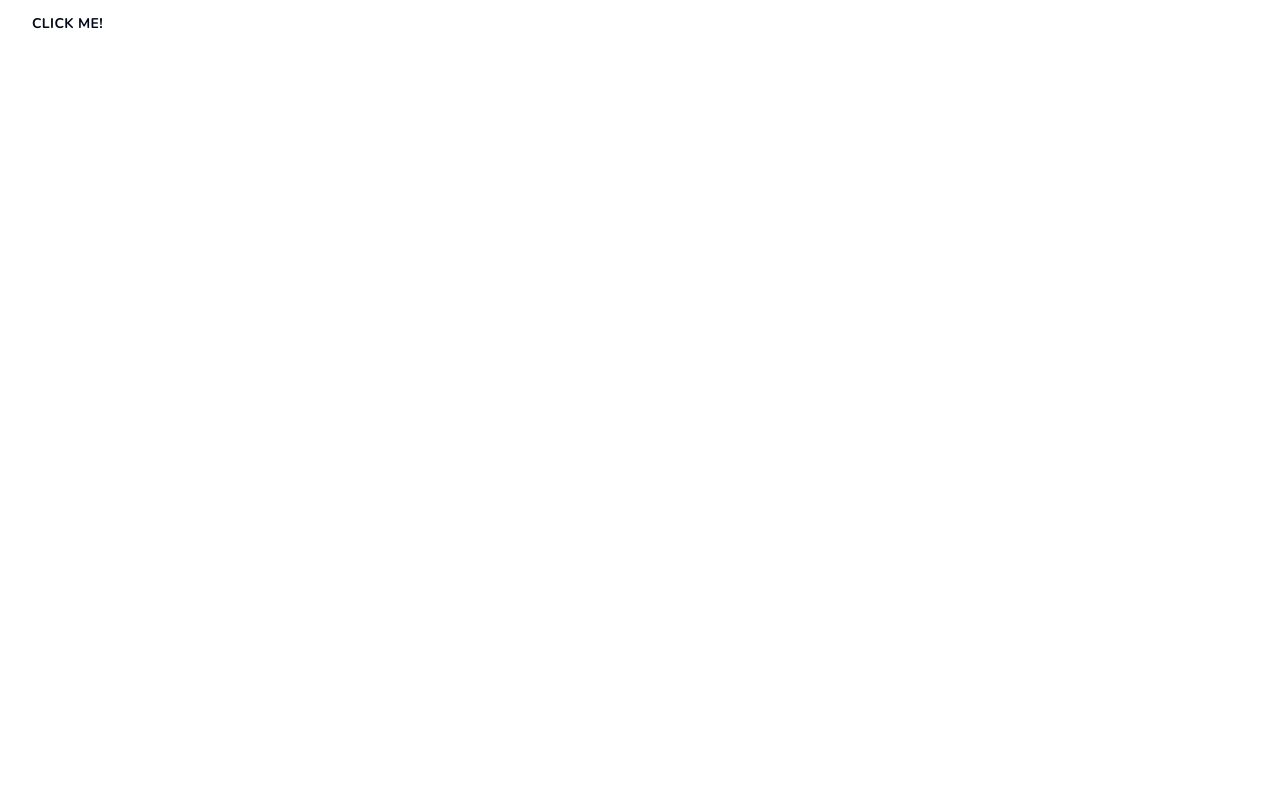
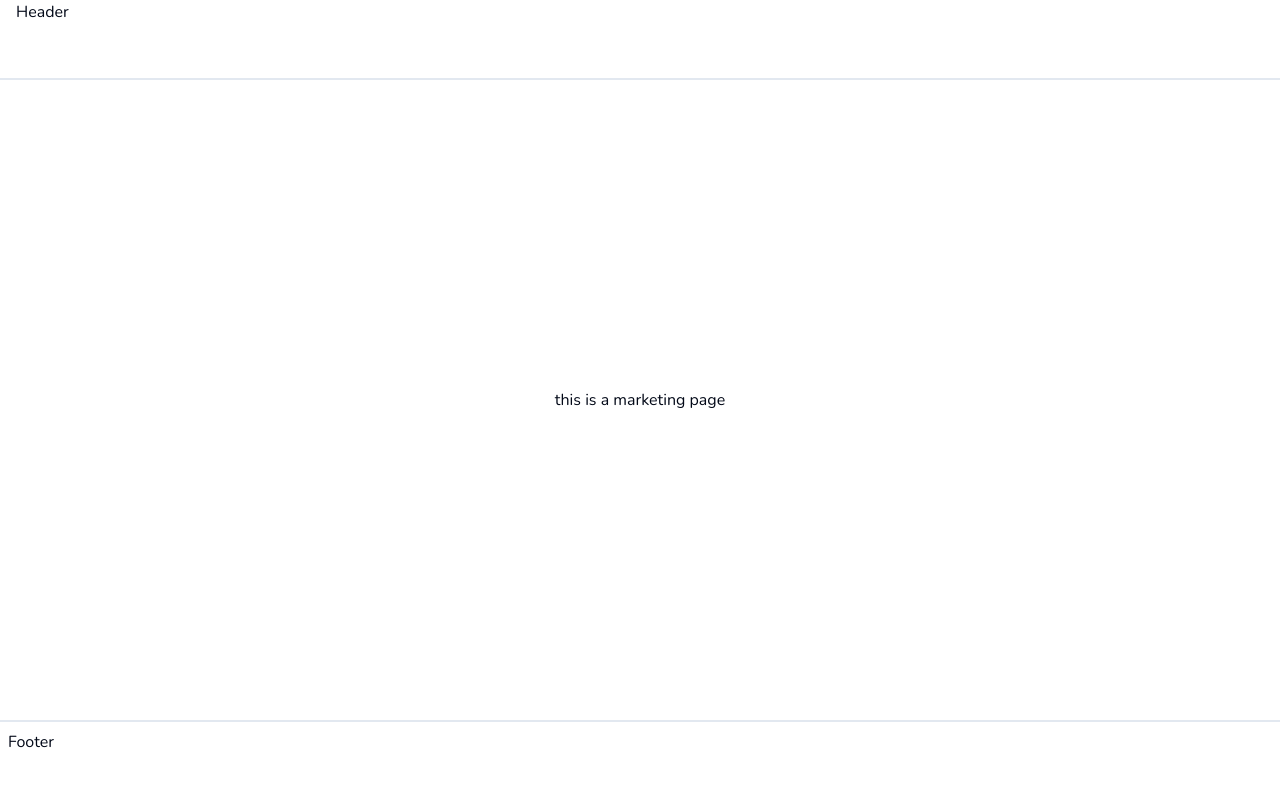
Before and after one commit to jdk2se/lingo-at-home, a Next.js app: page / in a window 1280 px wide. Shown: the top 786 px of the page. Built offline with nearby package versions, Linux system fonts and the light colour scheme.

Commit message:
main layout

```diff
--- /dev/null
+++ b/app/(marketing)/Footer.tsx
@@ -0,0 +1,7 @@
+export const Footer = () => {
+  return (
+    <footer className="hidden lg:block h-20 w-full border-t-2 border-stale-200 p-2">
+      Footer
+    </footer>
+  );
+};
--- /dev/null
+++ b/app/(marketing)/Header.tsx
@@ -0,0 +1,7 @@
+export const Header = () => {
+  return (
+    <header className={"h-20 w-full border-b-2 border-slate-200 px-4"}>
+      Header
+    </header>
+  );
+};
--- /dev/null
+++ b/app/(marketing)/layout.tsx
@@ -0,0 +1,20 @@
+import { Header } from "@/app/(marketing)/Header";
+import { Footer } from "@/app/(marketing)/Footer";
+
+type Props = {
+  children: React.ReactNode;
+};
+
+const MarketingLayout = ({ children }: Props) => {
+  return (
+    <div className={"min-h-screen flex flex-col"}>
+      <Header />
+      <main className={"flex-1 flex flex-col items-center justify-center"}>
+        { children }
+      </main>
+      <Footer />
+    </div>
+  );
+};
+
+export default MarketingLayout;
--- a/app/page.tsx
+++ b/app/(marketing)/page.tsx
@@ -3,7 +3,7 @@
 export default function Home() {
   return (
       <div>
-          <Button size="lg" variant={"premium"}>Click me!</Button>
+          this is a marketing page
       </div>
   );
 }
```
